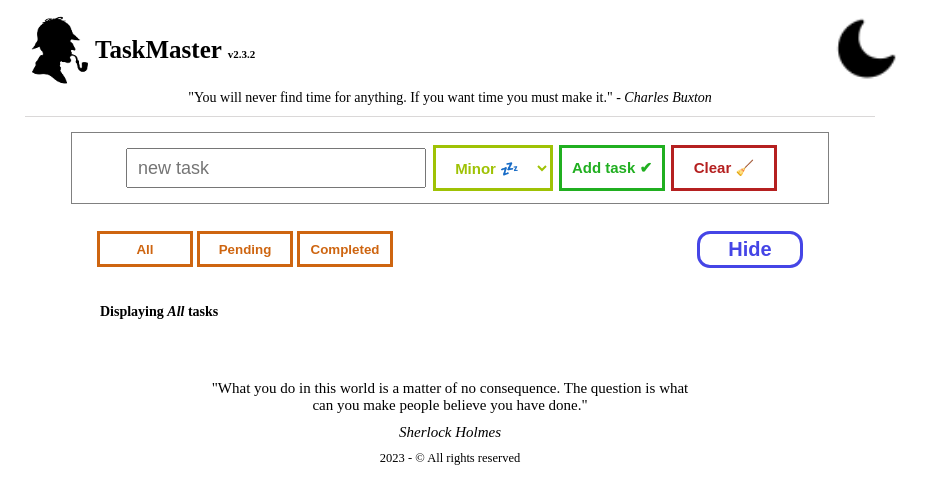
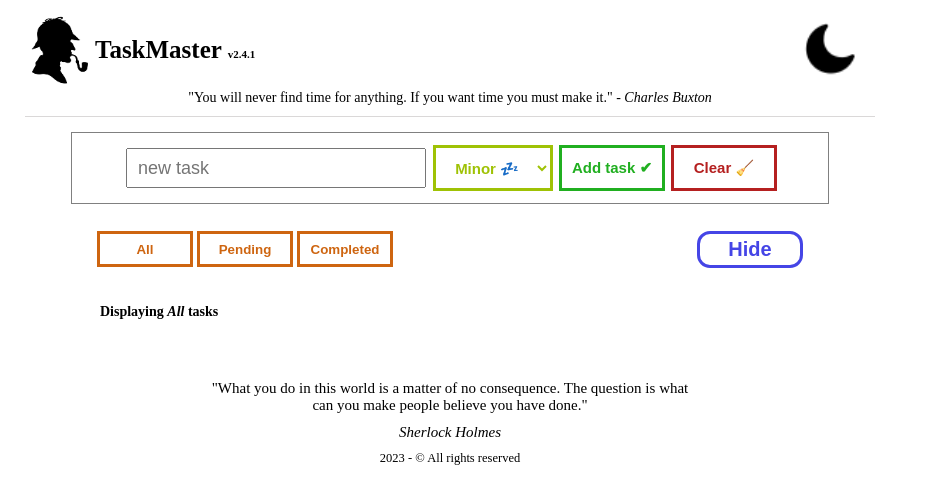
Before and after one commit to RubenSH51/taskmaster, a React (Create React App) app: page / in a window 1280 px wide. Shown: the top 504 px of the page, without its empty margins (190-1117 px from the left). Built offline with nearby package versions, Linux system fonts and the light colour scheme.

Commit message:
small fixes

```diff
--- a/src/App.js
+++ b/src/App.js
@@ -54,7 +54,7 @@ export const App = () => {
     setTasks(updatedTasks);
   }
 
-  const version = 'v1.20'
+  const version = 'v2.4.1'
   window.onload = () => {
 
     console.log(version)
--- a/src/components/Header.js
+++ b/src/components/Header.js
@@ -55,7 +55,7 @@ export const Header = ({version}) => {
           <div className="left">
             {/* <img src={Logo}/> */}
             {modoOscuro ? <img src={Logo} alt="logo" className="darkModeLogo"/> : <img src={Logo} alt="logo" />}
-            <h2>TaskMaster <span className="version">v2.3.2</span></h2>
+            <h2>TaskMaster <span className="version">{version}</span></h2>
             {/* <h2>Home</h2> */}
           </div>
           <div className="right">
--- a/src/components/header.css
+++ b/src/components/header.css
@@ -39,9 +39,15 @@ header .left
 
 header .right
 {
-    width: 50px;
+    width: 80px;
     height: 80px;
     display: flex;
+}
+
+header .right img
+{
+    align-self: center;
+    width: 85%;
 }
 
 header .left h2
```
